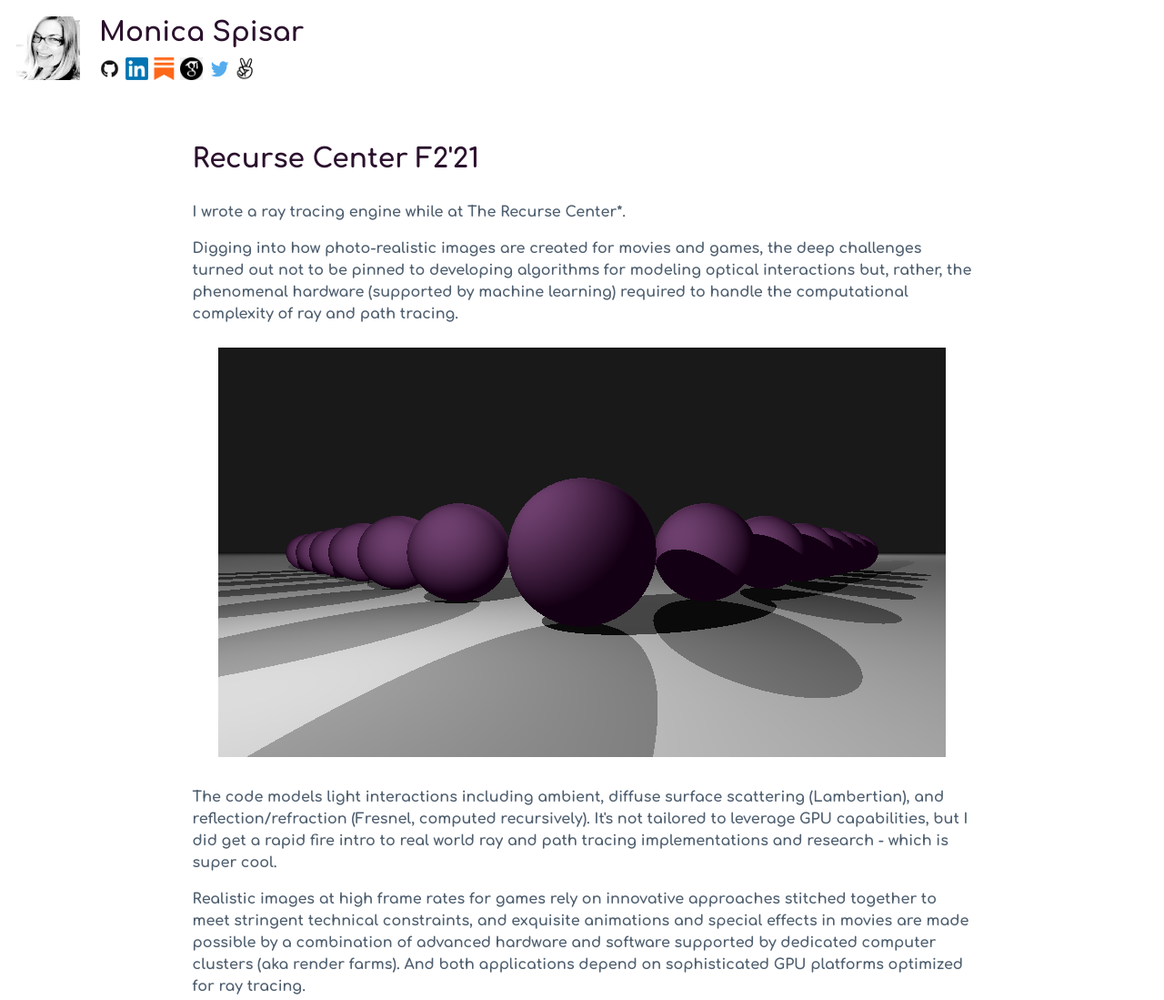
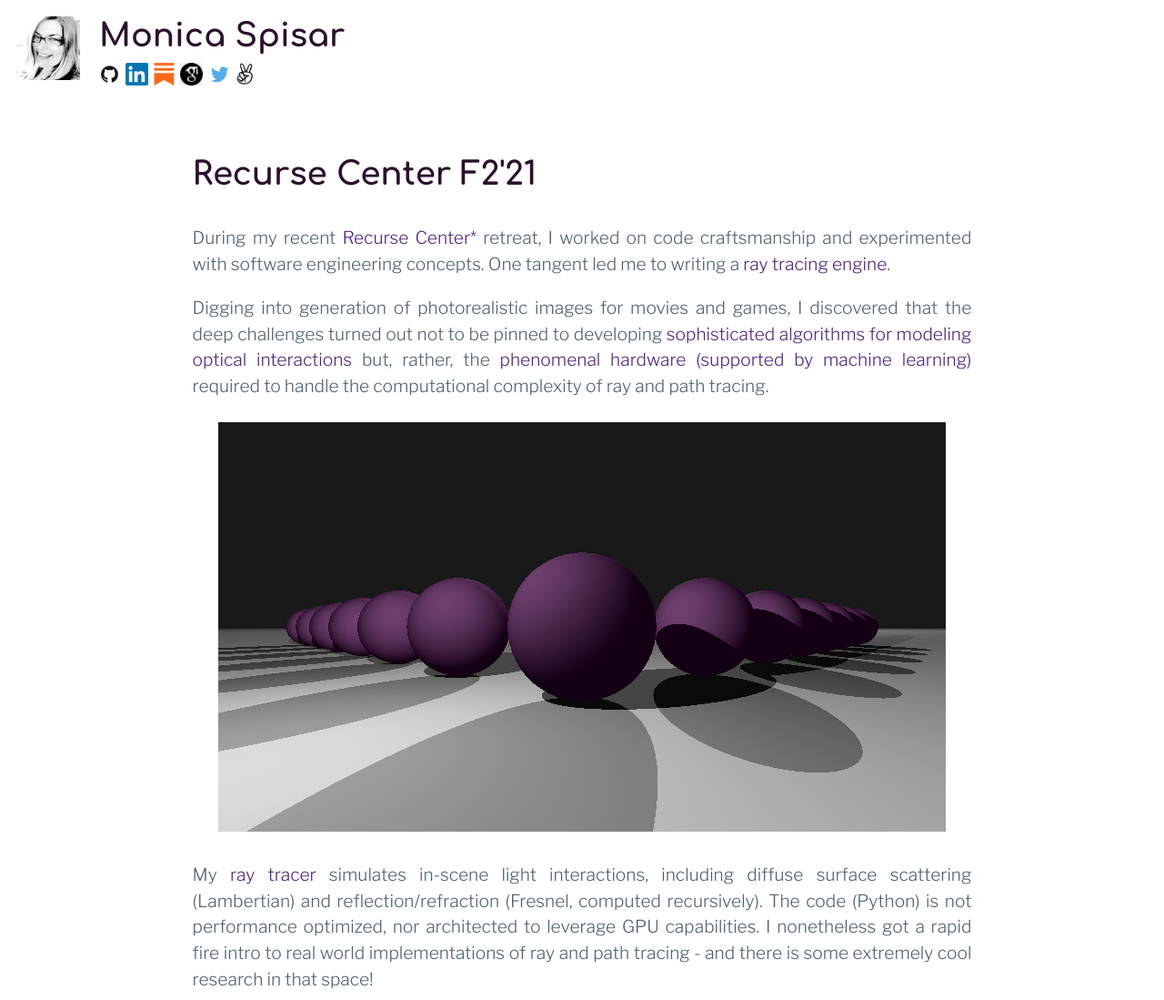
Before and after one commit to msyvr/monicaspisar, a plain HTML site: page index.html in a window 1280 px wide. Shown: the top 1099 px of the page at 91% size. Drawn offline with nearby package versions, Linux system fonts and the light colour scheme.

Commit message:
font: revert to Franklin Libre; minor text edits

```diff
--- a/index.html
+++ b/index.html
@@ -47,13 +47,13 @@
   <div class="flex-container-body">
     <div>
       <p class="font_large">Recurse Center F2'21</p>
-      <p>I wrote a <a href="https://github.com/msyvr/raytracer" target="_blank">ray tracing engine</a> while at <a href="https://recurse.com" target="_blank">The Recurse Center*</a>.</p>
-      <p>Digging into how photo-realistic images are created for movies and games, the deep challenges turned out not to be pinned to developing <a href="https://pbr-book.org/3ed-2018/Introduction/Photorealistic_Rendering_and_the_Ray-Tracing_Algorithm" target="_blank">algorithms for modeling optical interactions</a> but, rather, the <a href="https://developer.nvidia.com/nvidia-ampere" target="_blank">phenomenal hardware (supported by machine learning)</a> required to handle the computational complexity of ray and path tracing.</p>
+      <p>During my recent <a href="https://recurse.com" target="_blank">Recurse Center*</a> retreat, I worked on code craftsmanship and experimented with software engineering concepts. One tangent led me to writing a <a href="https://github.com/msyvr/raytracer" target="_blank">ray tracing engine</a>.</p>
+      <p>Digging into generation of photorealistic images for movies and games, I discovered that the deep challenges turned out not to be pinned to developing <a href="https://pbr-book.org/3ed-2018/Introduction/Photorealistic_Rendering_and_the_Ray-Tracing_Algorithm" target="_blank">sophisticated algorithms for modeling optical interactions</a> but, rather, the <a href="https://developer.nvidia.com/nvidia-ampere" target="_blank">phenomenal hardware (supported by machine learning)</a> required to handle the computational complexity of ray and path tracing.</p>
       <div style="margin-top: 25px; margin-bottom: 25px; display: flex; justify-content: center;">
         <a href="https://github.com/msyvr/raytracer" target="_blank"><img src="images/example_shadowsdiffuse.png" alt="ray-traced spheres with shadows" style="width:100%; max-width: 800px;"></a>
       </div>
-      <p>The <a href="https://github.com/msyvr/raytracer/blob/main/main.py" target="_blank">code</a> models light interactions including ambient, diffuse surface scattering (Lambertian), and reflection/refraction (Fresnel, computed recursively). It's not tailored to leverage GPU capabilities, but I did get a rapid fire intro to real world ray and path tracing implementations and research - which is super cool.</p>
-      <p>Realistic images at high frame rates for games rely on <a href="https://www.youtube.com/watch?v=2GYXuM10riw" target="_blank">innovative approaches stitched together to meet stringent technical constraints</a>, and exquisite animations and special effects in movies are made possible by a combination of <a href="https://sciencebehindpixar.org/pipeline/rendering" target="_blank">advanced hardware and software supported by dedicated computer clusters (aka render farms)</a>. And both applications depend on sophisticated <a href="https://developer.nvidia.com/rtx/raytracing" target="_blank">GPU platforms optimized for ray tracing</a>.</p>
+      <p>My <a href="https://github.com/msyvr/raytracer/blob/main/main.py" target="_blank">ray tracer</a> simulates in-scene light interactions, including diffuse surface scattering (Lambertian) and reflection/refraction (Fresnel, computed recursively). The code (Python) is not performance optimized, nor architected to leverage GPU capabilities. I nonetheless got a rapid fire intro to real world implementations of ray and path tracing - and there is some extremely cool research in that space!</p>
+      <p>Realistic images at high frame rates for games rely on <a href="https://www.youtube.com/watch?v=2GYXuM10riw" target="_blank">innovative approaches stitched together to meet stringent technical constraints</a>, and exquisite animations and special effects in movies are made possible by a combination of <a href="https://sciencebehindpixar.org/pipeline/rendering" target="_blank">advanced hardware and software supported by dedicated computer clusters (aka render farms)</a>. And both applications depend on sophisticated <a href="https://developer.nvidia.com/rtx/raytracing" target="_blank">GPU platforms optimized for ray tracing</a>. The technical advances that enable all of this are pretty incredible.</p>
       <div style="font-style:italic; font-size: smaller; margin-bottom: 40px;">
         *RC is a haven for curious, self-directed software explorers. Feel free to get in touch if you're considering applying.
       </div>
--- a/stylesheet.css
+++ b/stylesheet.css
@@ -13,7 +13,8 @@ header{
 }
 
 body {
-  font-family: "Comfortaa";
+  font-family: "Libre Franklin";
+  font-size:larger;
   font-weight: lighter;
   line-height: 150%;
   color: #506070;
@@ -34,7 +35,7 @@ body {
   line-height:125%
  }
  a {
-   color: var(--textcolor);
+   color: #52227d;
    font-weight: bolder;
    text-decoration: none;
  }
@@ -79,7 +80,7 @@ body {
   min-height: 85vh;
   flex: 100%;
   align-items: center;
-  text-align: left;
+  text-align: justify;
 }
 .flex-container-body > div {
   max-width: 70%;
```
